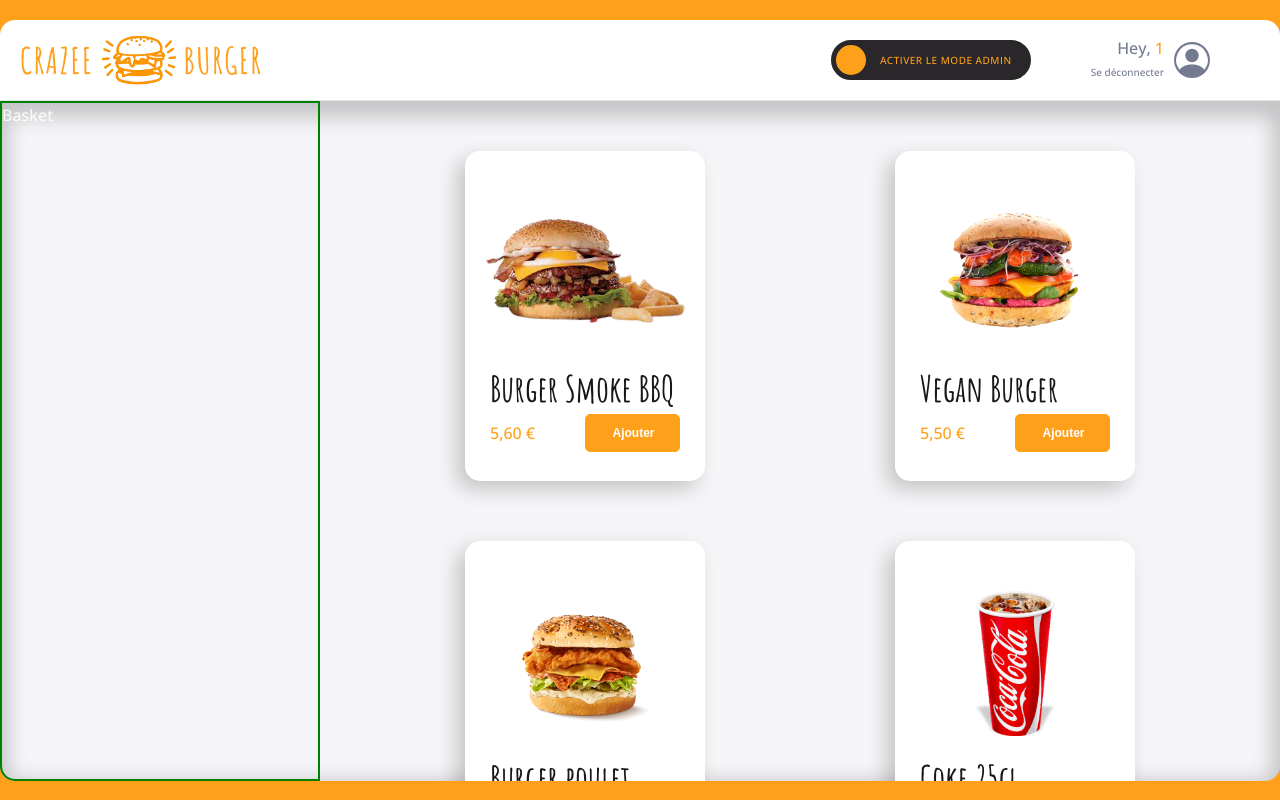
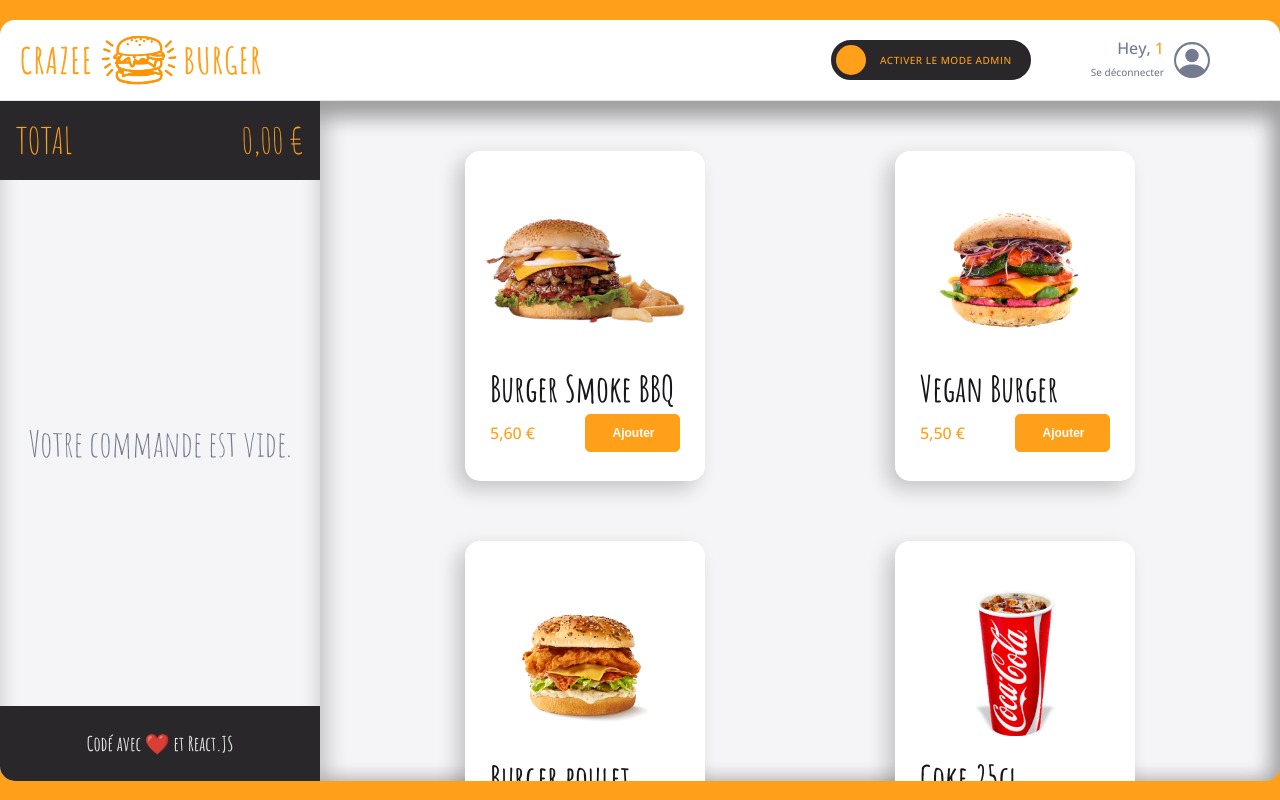
Before and after one commit to Karvaneg/crazee-burger, a React (Vite) app: page /order/1 in a window 1280 px wide. Built offline with nearby package versions, Linux system fonts and the light colour scheme.

Commit message:
💄 F10: BASKET > Add layout

```diff
--- /dev/null
+++ b/src/components/pages/order/Main/Basket/Basket.jsx
@@ -0,0 +1,64 @@
+import styled from "styled-components";
+import { theme } from "../../../../../theme";
+
+export default function Basket() {
+  return (
+    <BasketStyled>
+      <header>
+        <span>TOTAL</span>
+        <span>0,00 €</span>
+      </header>
+      <div className="basket-items">
+        {/* Basket items will be rendered here */}
+        Votre commande est vide.
+      </div>
+      <footer>Codé avec ❤️ et React.JS</footer>
+    </BasketStyled>
+  );
+}
+
+const BasketStyled = styled.div`
+  border-bottom-left-radius: ${theme.borderRadius.extraRound};
+  box-shadow: 0px 0px 20px 0px #00000033 inset;
+
+  background: ${theme.colors.background_white};
+  display: flex;
+  flex-direction: column;
+  justify-content: space-between;
+  font-family: ${theme.fonts.families.stylish};
+
+  header {
+    background: ${theme.colors.background_dark};
+    font-weight: ${theme.fonts.weights.regular};
+    font-size: ${theme.fonts.size.P4};
+    color: ${theme.colors.primary};
+    padding-top: 12px;
+    padding-right: 16px;
+    padding-left: 16px;
+    padding-bottom: 13px;
+    display: flex;
+    justify-content: space-between;
+  }
+  .basket-items {
+    // overflow-y: scroll;
+    color: ${theme.colors.greyBlue};
+    font-weight: ${theme.fonts.weights.regular};
+    font-size: ${theme.fonts.size.P4};
+    height: 100%;
+    display: flex;
+    align-items: center;
+    justify-content: center;
+  }
+
+  footer {
+    background: ${theme.colors.background_dark};
+    color: ${theme.colors.text_white};
+    border-bottom-left-radius: ${theme.borderRadius.extraRound};
+    padding-top: 22.5px;
+    padding-bottom: 22.5px;
+    text-align: center;
+    vertical-align: middle;
+    font-weight: ${theme.fonts.weights.bold};
+    font-size: ${theme.fonts.size.P2};
+  }
+`;
--- a/src/components/pages/order/Main/Main.jsx
+++ b/src/components/pages/order/Main/Main.jsx
@@ -4,13 +4,14 @@
 import Admin from "./Admin/Admin";
 import { useContext } from "react";
 import OrderContext from "../../../../context/OrderContext";
+import Basket from "./Basket/Basket";
 
 export default function Main() {
   const { isAdminMode, setIsAdminMode } = useContext(OrderContext);
 
   return (
     <MainStyled>
-      <div className="basket">Basket</div>
+      <Basket />
       <div className="menu-and-admin">
         <Menu />
         {/* {isAdminMode ? <Admin /> : null} */}
@@ -34,12 +35,8 @@
   // this code is for only menu layout
   // grid-template-columns: 1fr;
 
-  .basket {
-    border: 2px solid green;
-    border-bottom-left-radius: ${theme.borderRadius.extraRound};
-  }
-
   .menu-and-admin {
+    box-shadow: ${theme.shadows.strong};
     position: relative;
     overflow-y: hidden;
     display: grid;
```
